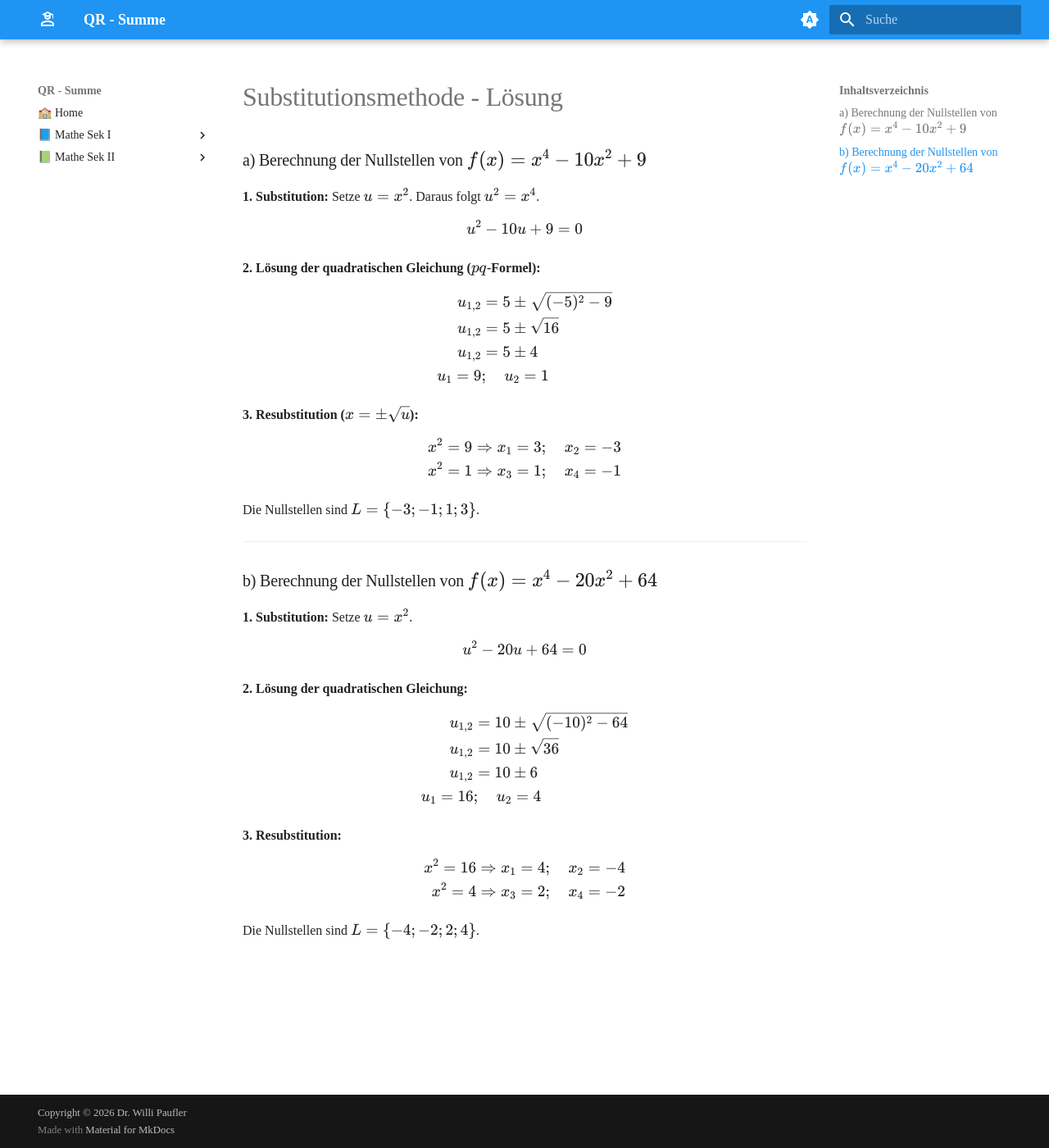
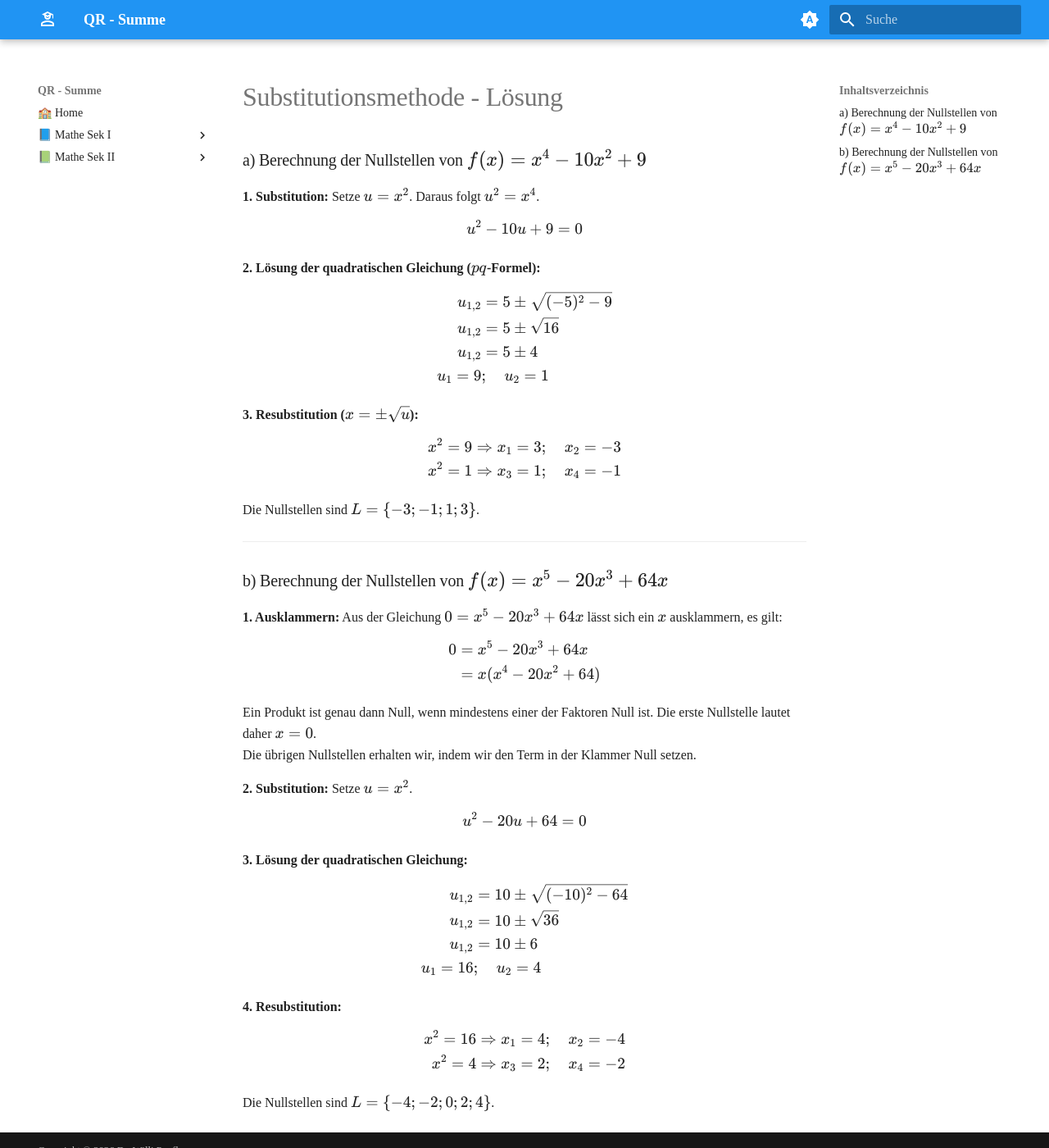
Before and after one commit to willipaufler/qr-edu, an MkDocs documentation site: the page built from docs/ma_sek_ii/diff/basic/substitution_l.md, in a window 1280 px wide and 1400 px high. Shown: the whole window at 82% size. Built offline with MkDocs 1.6.1 and Material for MkDocs 9.7.7, drawn with Linux system fonts in a browser that asks for light colours; some web fonts are replaced.

Commit message:
substitution zweite Aufgabe mit x multipliziert

```diff
--- a/docs/ma_sek_ii/diff/basic/substitution_l.md
+++ b/docs/ma_sek_ii/diff/basic/substitution_l.md
@@ -28,15 +28,27 @@ Die Nullstellen sind $L = \{-3; -1; 1; 3\}$.
 
 ---
 
-### b) Berechnung der Nullstellen von $f(x) = x^4 - 20x^2 + 64$
-**1. Substitution:**
+### b) Berechnung der Nullstellen von $f(x) = x^5 - 20x^3 + 64x$
+**1. Ausklammern:**
+Aus der Gleichung $0 = x^5 - 20x^3 + 64x$ lässt sich ein $x$ ausklammern, es gilt:
+$$
+\begin{aligned}
+0&=x^5 - 20x^3 + 64x \\\\
+&=x(x^4 - 20x^2 + 64)
+\end{aligned}
+$$
+
+Ein Produkt ist genau dann Null, wenn mindestens einer der Faktoren Null ist. Die erste Nullstelle lautet daher $x=0$.
+Die übrigen Nullstellen erhalten wir, indem wir den Term in der Klammer Null setzen.
+
+**2. Substitution:**
 Setze $u = x^2$.
 $$
 \begin{aligned}
 u^2 - 20u + 64 &= 0
 \end{aligned}
 $$
-**2. Lösung der quadratischen Gleichung:**
+**3. Lösung der quadratischen Gleichung:**
 $$
 \begin{aligned}
 u_{1,2} &= 10 \pm \sqrt{(-10)^2 - 64} \\\\
@@ -45,11 +57,12 @@ u_{1,2} &= 10 \pm 6 \\\\
 u_1 = 16&; \quad u_2 = 4
 \end{aligned}
 $$
-**3. Resubstitution:**
+**4. Resubstitution:**
 $$
 \begin{aligned}
 x^2 = 16 &\Rightarrow x_1 = 4; \quad x_2 = -4 \\\\
 x^2 = 4 &\Rightarrow x_3 = 2; \quad x_4 = -2
 \end{aligned}
 $$
-Die Nullstellen sind $L = \{-4; -2; 2; 4\}$.
+
+Die Nullstellen sind $L = \{-4; -2; 0; 2; 4\}$.
```
Also changed, not shown: docs/ma_sek_ii/diff/basic/substitution_t.md (+3 -0 lines).
